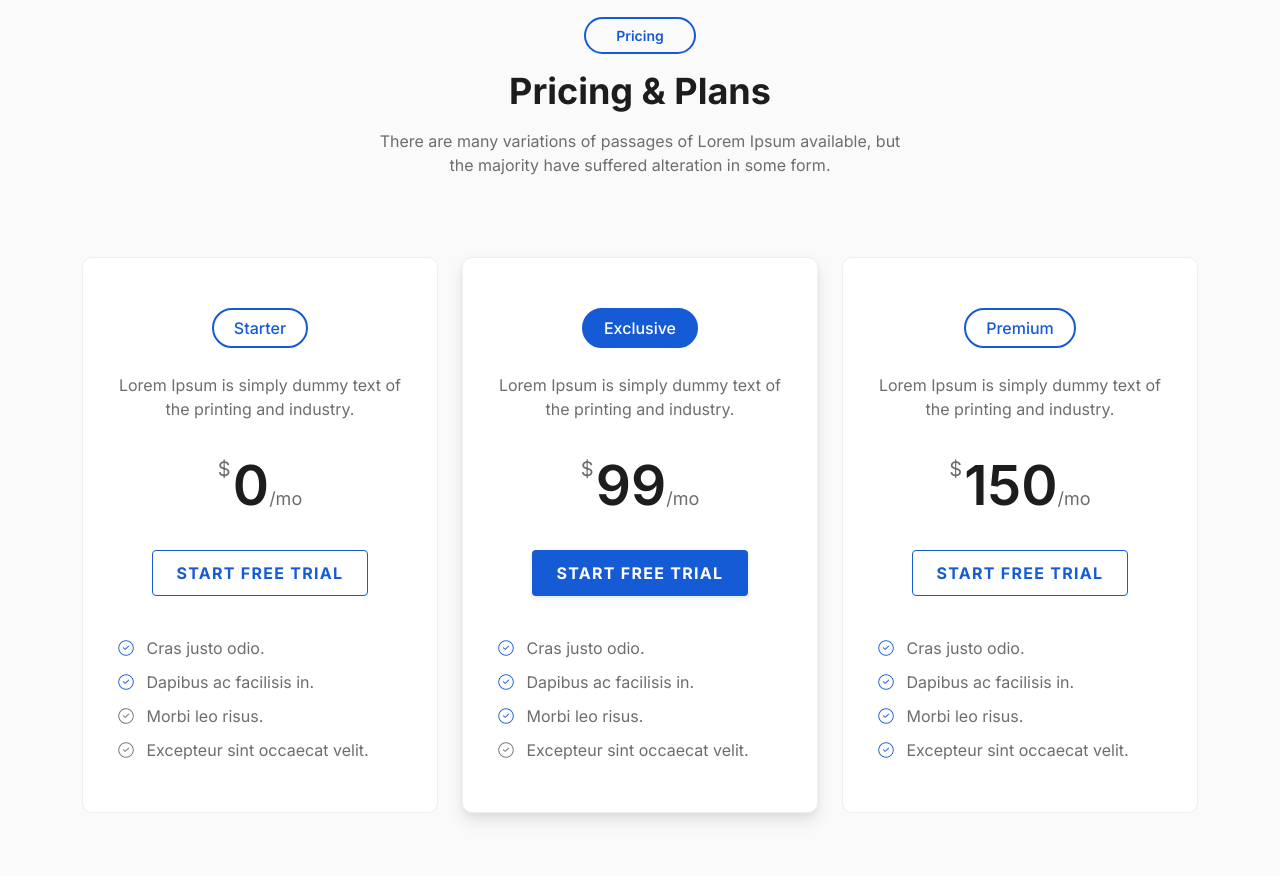
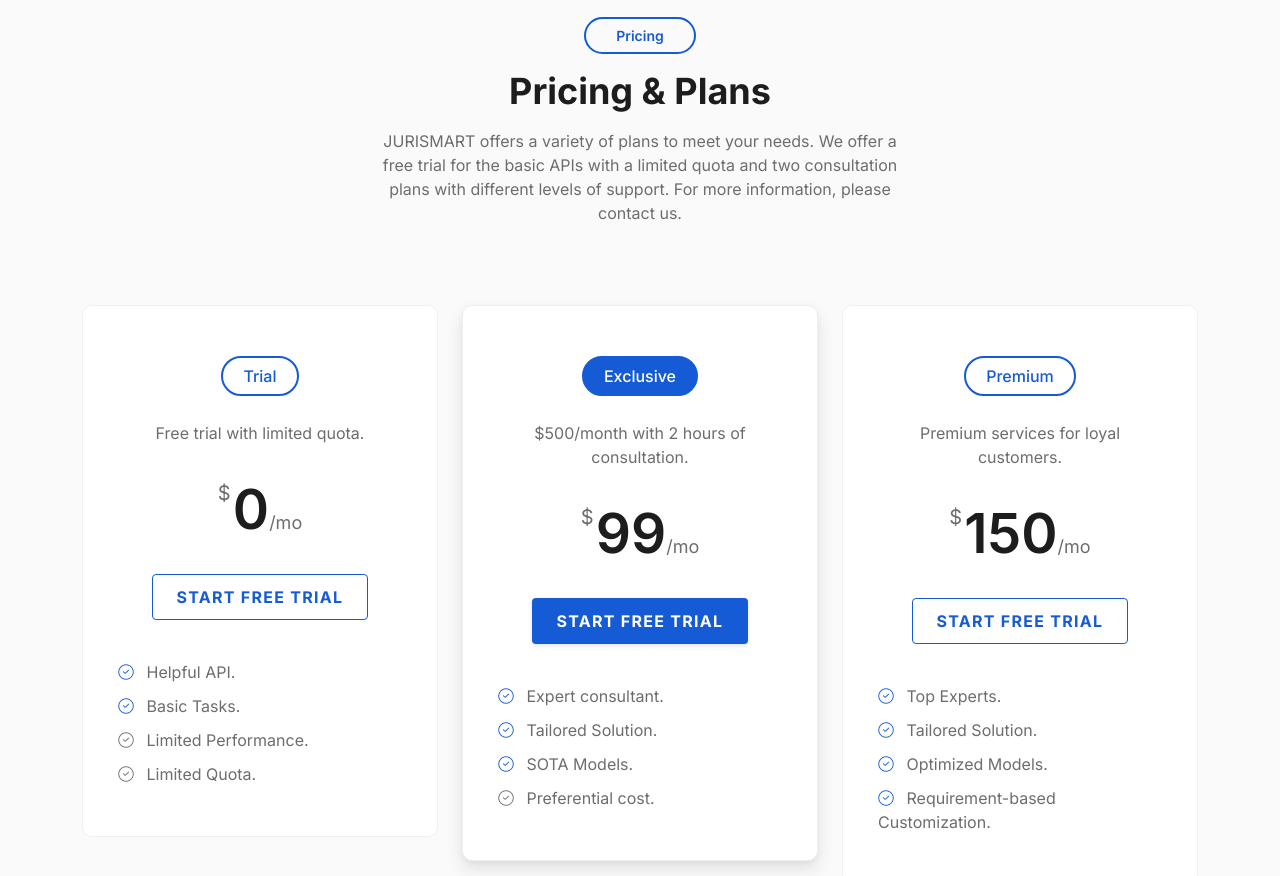
Before and after one commit to jurismart/jurismart.github.io, a plain HTML site: page index.html in a window 1280 px wide. Shown: the part 2500-3376 px from the top of the page. Drawn offline with Linux system fonts and the light colour scheme.

Commit message:
Update index.html

```diff
--- a/index.html
+++ b/index.html
@@ -411,8 +411,9 @@
               <h6>Pricing</h6>
               <h2 class="fw-bold">Pricing & Plans</h2>
               <p>
-                There are many variations of passages of Lorem Ipsum available,
-                but the majority have suffered alteration in some form.
+                JURISMART offers a variety of plans to meet your needs.
+		We offer a free trial for the basic APIs with a limited quota and two consultation plans with different levels of support.
+		For more information, please contact us.
               </p>
             </div>
           </div>
@@ -427,8 +428,8 @@
         <div class="col-lg-4 col-md-6 col-12">
           <div class="pricing-style-fourteen">
             <div class="table-head">
-              <h6 class="title">Starter</h4>
-                <p>Lorem Ipsum is simply dummy text of the printing and industry.</p>
+              <h6 class="title">Trial</h4>
+                <p>Free trial with limited quota.</p>
                 <div class="price">
                   <h2 class="amount">
                     <span class="currency">$</span>0<span class="duration">/mo </span>
@@ -444,10 +445,10 @@
 
             <div class="table-content">
               <ul class="table-list">
-                <li> <i class="lni lni-checkmark-circle"></i> Cras justo odio.</li>
-                <li> <i class="lni lni-checkmark-circle"></i> Dapibus ac facilisis in.</li>
-                <li> <i class="lni lni-checkmark-circle deactive"></i> Morbi leo risus.</li>
-                <li> <i class="lni lni-checkmark-circle deactive"></i> Excepteur sint occaecat velit.</li>
+                <li> <i class="lni lni-checkmark-circle"></i> Helpful API.</li>
+                <li> <i class="lni lni-checkmark-circle"></i> Basic Tasks.</li>
+                <li> <i class="lni lni-checkmark-circle deactive"></i> Limited Performance.</li>
+                <li> <i class="lni lni-checkmark-circle deactive"></i> Limited Quota.</li>
               </ul>
             </div>
           </div>
@@ -456,7 +457,7 @@
           <div class="pricing-style-fourteen middle">
             <div class="table-head">
               <h6 class="title">Exclusive</h4>
-                <p>Lorem Ipsum is simply dummy text of the printing and industry.</p>
+                <p>$500/month with 2 hours of consultation.</p>
                 <div class="price">
                   <h2 class="amount">
                     <span class="currency">$</span>99<span class="duration">/mo </span>
@@ -472,10 +473,10 @@
 
             <div class="table-content">
               <ul class="table-list">
-                <li> <i class="lni lni-checkmark-circle"></i> Cras justo odio.</li>
-                <li> <i class="lni lni-checkmark-circle"></i> Dapibus ac facilisis in.</li>
-                <li> <i class="lni lni-checkmark-circle"></i> Morbi leo risus.</li>
-                <li> <i class="lni lni-checkmark-circle deactive"></i> Excepteur sint occaecat velit.</li>
+                <li> <i class="lni lni-checkmark-circle"></i> Expert consultant.</li>
+                <li> <i class="lni lni-checkmark-circle"></i> Tailored Solution.</li>
+                <li> <i class="lni lni-checkmark-circle"></i> SOTA Models.</li>
+                <li> <i class="lni lni-checkmark-circle deactive"></i> Preferential cost.</li>
               </ul>
             </div>
           </div>
@@ -484,7 +485,7 @@
           <div class="pricing-style-fourteen">
             <div class="table-head">
               <h6 class="title">Premium</h4>
-                <p>Lorem Ipsum is simply dummy text of the printing and industry.</p>
+                <p>Premium services for loyal customers.</p>
                 <div class="price">
                   <h2 class="amount">
                     <span class="currency">$</span>150<span class="duration">/mo </span>
@@ -500,10 +501,10 @@
 
             <div class="table-content">
               <ul class="table-list">
-                <li> <i class="lni lni-checkmark-circle"></i> Cras justo odio.</li>
-                <li> <i class="lni lni-checkmark-circle"></i> Dapibus ac facilisis in.</li>
-                <li> <i class="lni lni-checkmark-circle"></i> Morbi leo risus.</li>
-                <li> <i class="lni lni-checkmark-circle"></i> Excepteur sint occaecat velit.</li>
+                <li> <i class="lni lni-checkmark-circle"></i> Top Experts.</li>
+                <li> <i class="lni lni-checkmark-circle"></i> Tailored Solution.</li>
+                <li> <i class="lni lni-checkmark-circle"></i> Optimized Models.</li>
+                <li> <i class="lni lni-checkmark-circle"></i> Requirement-based Customization.</li>
               </ul>
             </div>
           </div>
```
